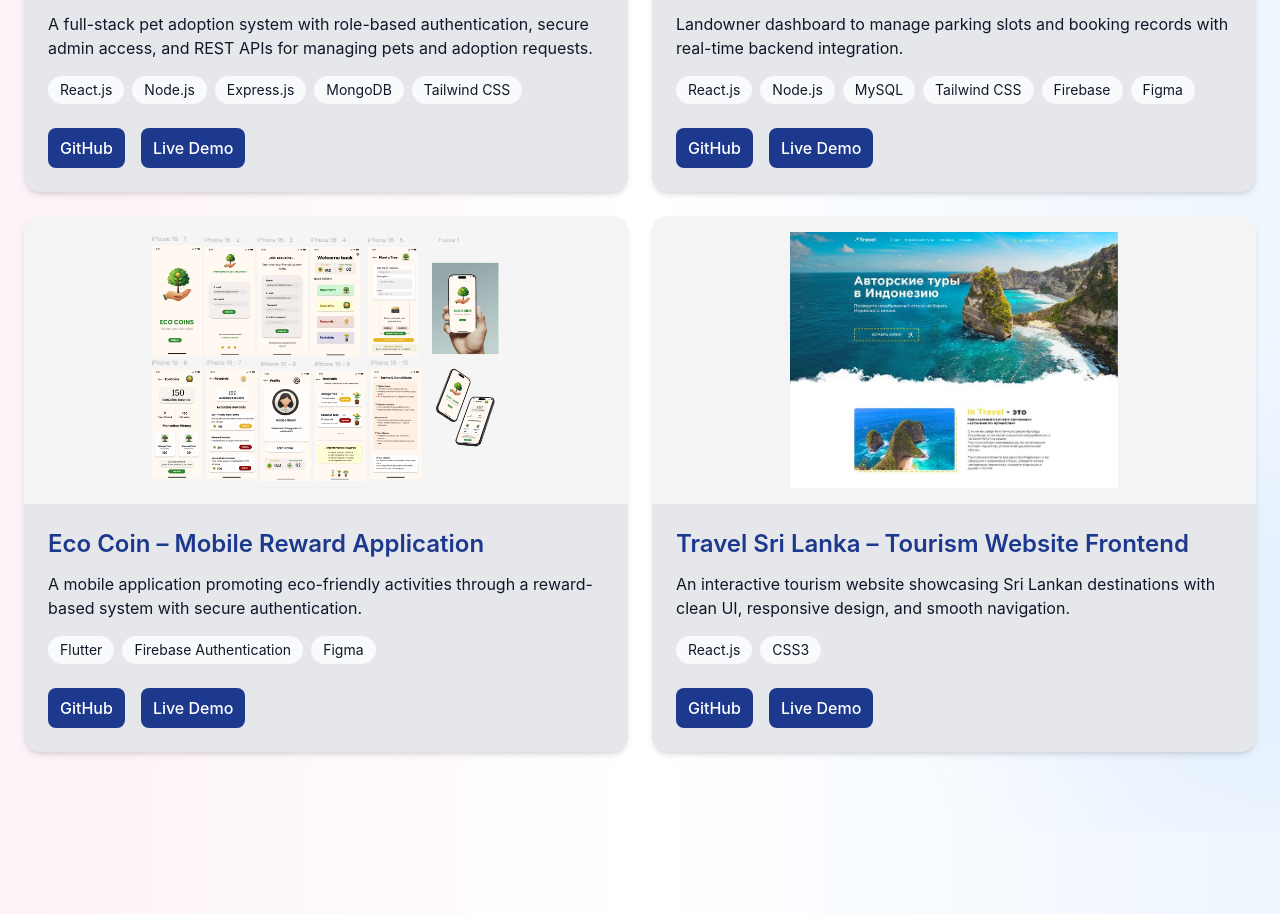
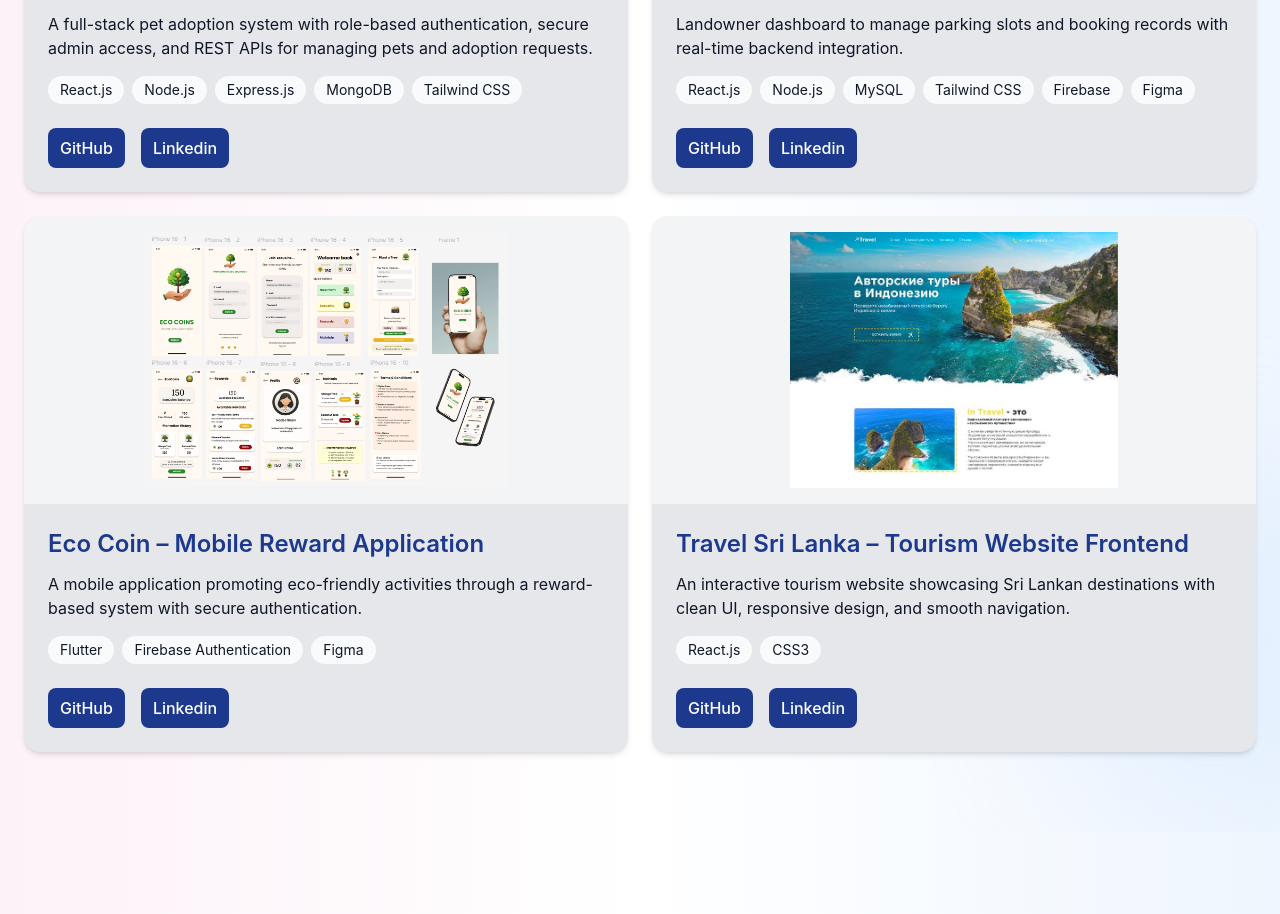
Before and after one commit to nadeeshanii/portfolio-with-chatbot, a React (Vite) app: page / in a window 1280 px wide. Shown: the part 3080-3994 px from the top of the page. Built offline with nearby package versions, Linux system fonts and the light colour scheme; no server answers.

Commit message:
Update project links

```diff
--- a/src/Sections/Projects.jsx
+++ b/src/Sections/Projects.jsx
@@ -15,8 +15,8 @@ const fallbackProjects = [
     description:
       "A full-stack pet adoption system with role-based authentication, secure admin access, and REST APIs for managing pets and adoption requests.",
     technologies: ["React.js", "Node.js", "Express.js", "MongoDB", "Tailwind CSS"],
-    githubUrl: "#",
-    liveUrl: "#",
+    githubUrl: "https://github.com/nadeeshanii/PetHome.lk.git",
+    liveUrl: "https://www.linkedin.com/posts/nadeeshani-wijebandara-3b3768343_webdevelopment-mernstack-reactjs-activity-7420197629961121792-wXYq?utm_source=share&utm_medium=member_desktop&rcm=ACoAAFYTYjcBvzreAxQTPH1E1J1ohcqqFCsG-3Q",
   },
   {
     title: "Online Parking System – Landowner Module",
@@ -24,8 +24,8 @@ const fallbackProjects = [
     description:
       "Landowner dashboard to manage parking slots and booking records with real-time backend integration.",
     technologies: ["React.js", "Node.js", "MySQL", "Tailwind CSS","Firebase","Figma"],
-    githubUrl: "#",
-    liveUrl: "#",
+    githubUrl: "https://github.com/Seneshperera/justparklk",
+    liveUrl: "https://www.linkedin.com/posts/nadeeshani-wijebandara-3b3768343_smartcity-innovation-iot-activity-7385663269484642304-Og1C?utm_source=share&utm_medium=member_desktop&rcm=ACoAAFYTYjcBvzreAxQTPH1E1J1ohcqqFCsG-3Q",
   },
   {
     title: "Eco Coin – Mobile Reward Application",
@@ -33,8 +33,8 @@ const fallbackProjects = [
     description:
       "A mobile application promoting eco-friendly activities through a reward-based system with secure authentication.",
     technologies: ["Flutter", "Firebase Authentication", "Figma"],
-    githubUrl: "#",
-    liveUrl: "#",
+    githubUrl: "https://github.com/nadeeshanii/eco_coins_frontend.git",
+    liveUrl: "https://www.linkedin.com/posts/nadeeshani-wijebandara-3b3768343_uiuxdesign-mobileappdesign-figma-activity-7372500683473960960-mkpC?utm_source=share&utm_medium=member_desktop&rcm=ACoAAFYTYjcBvzreAxQTPH1E1J1ohcqqFCsG-3Q",
   },
   {
     title: "Travel Sri Lanka – Tourism Website Frontend",
@@ -42,8 +42,8 @@ const fallbackProjects = [
     description:
       "An interactive tourism website showcasing Sri Lankan destinations with clean UI, responsive design, and smooth navigation.",
     technologies: ["React.js", "CSS3"],
-    githubUrl: "#",
-    liveUrl: "#",
+    githubUrl: "https://github.com/nadeeshanii/shani.git",
+    liveUrl: "https://www.linkedin.com/posts/nadeeshani-wijebandara-3b3768343_reactjs-frontenddevelopment-webdesign-activity-7327368244602847232-mBm5?utm_source=share&utm_medium=member_desktop&rcm=ACoAAFYTYjcBvzreAxQTPH1E1J1ohcqqFCsG-3Q",
   },
 ];
 
@@ -173,7 +173,7 @@ function Projects() {
                     rel="noopener noreferrer"
                     className="px-3 py-2 bg-blue-900 text-white rounded-lg font-medium hover:bg-blue-800 transition w-full sm:w-auto text-center"
                   >
-                    Live Demo
+                    Linkedin
                   </a>
                 )}
               </div>
```
